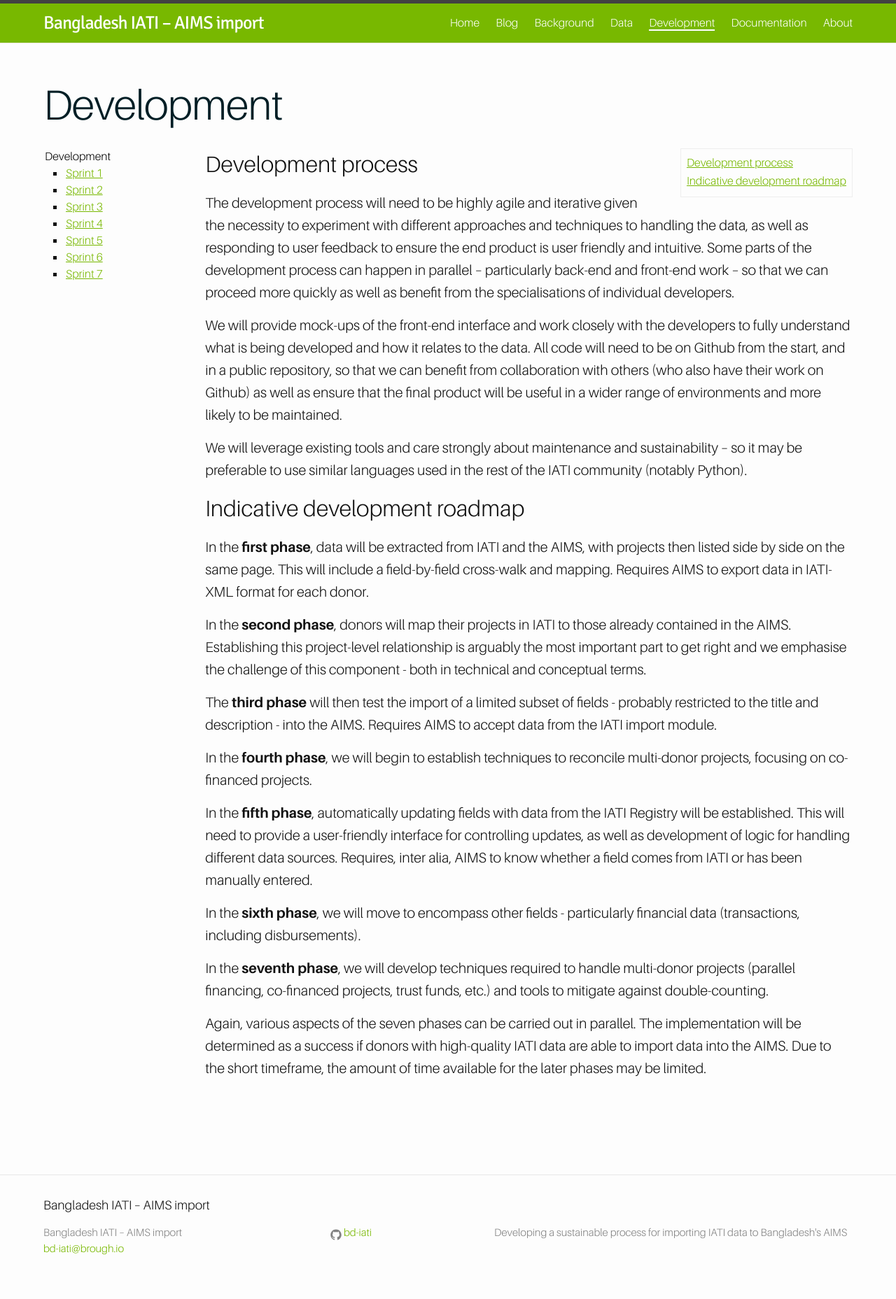
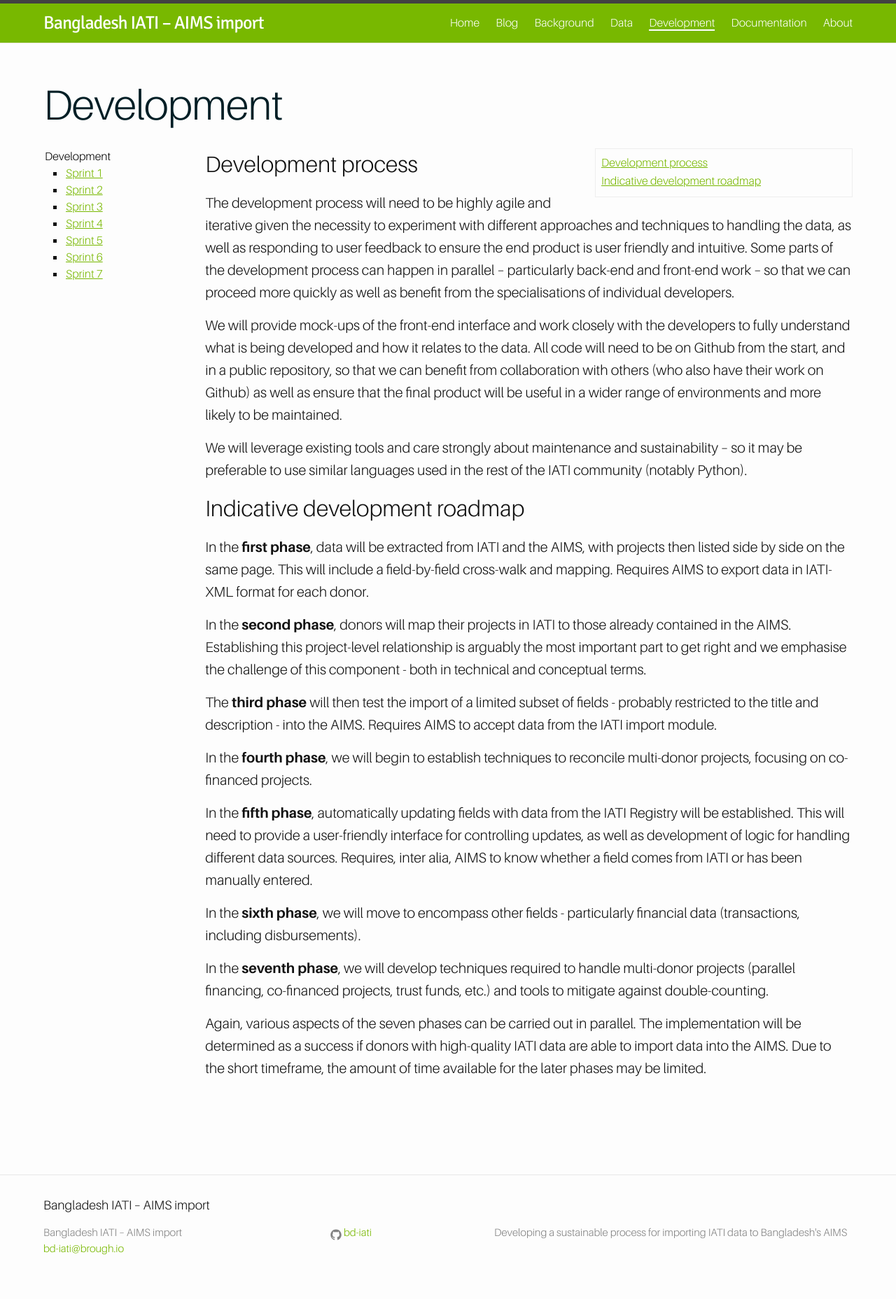
Before and after one commit to BD-IATI/bd-iati.github.io, a Jekyll site: the page built from pages/development.md, in a window 1280 px wide. Shown: the whole page at 70% size. Built offline with Jekyll 4.4.1, drawn with Linux system fonts in a browser that asks for light colours.

Commit message:
Restrict TOC column width

```diff
--- a/_sass/_layout.scss
+++ b/_sass/_layout.scss
@@ -379,6 +379,7 @@ nav.sub-nav {
   border: 1px solid #eeeeee;
   padding: 8px;
   float: right;
+  width: 350px;
   li {
     list-style-type: none;
     font-size: 1rem;
```
